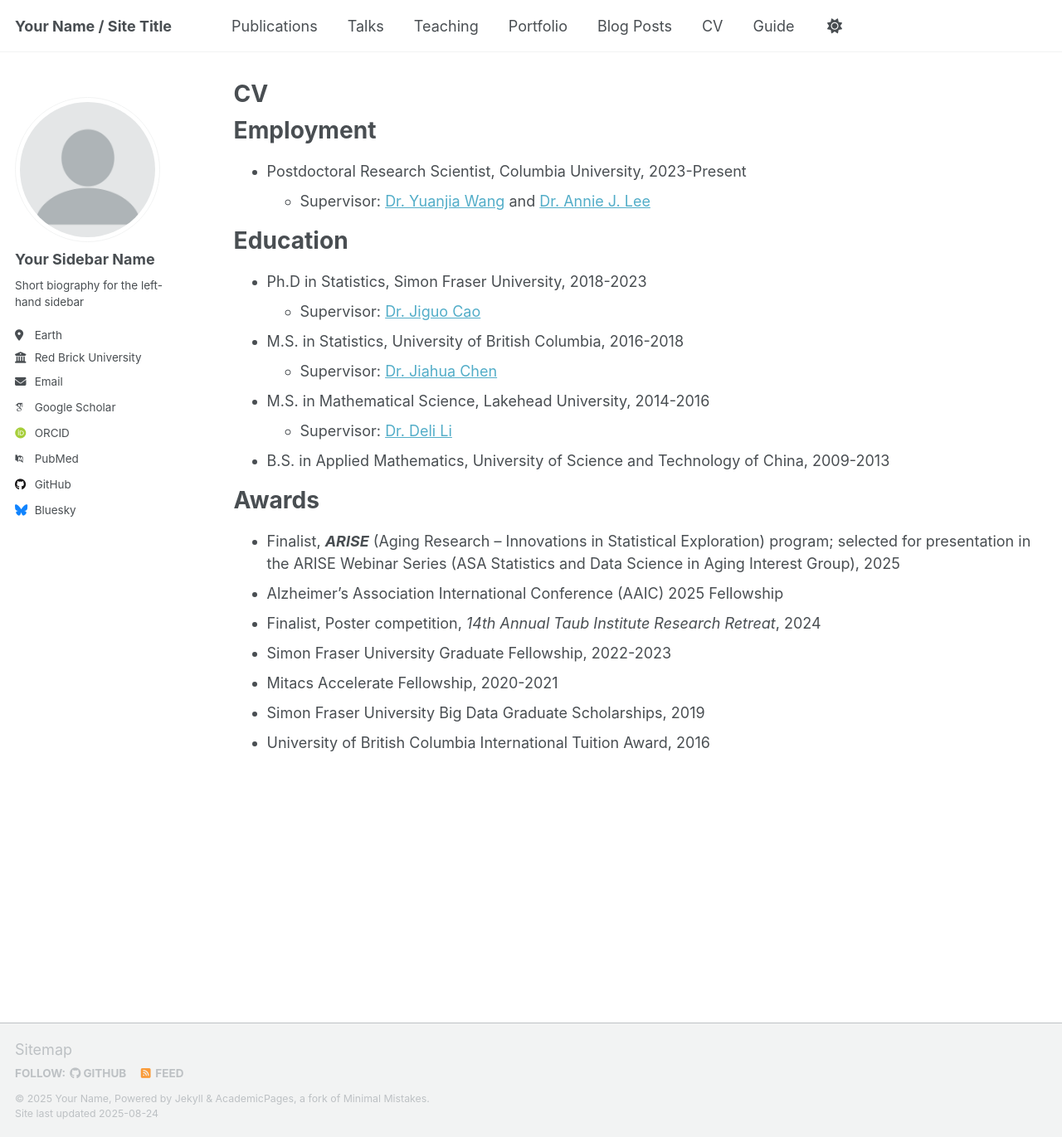
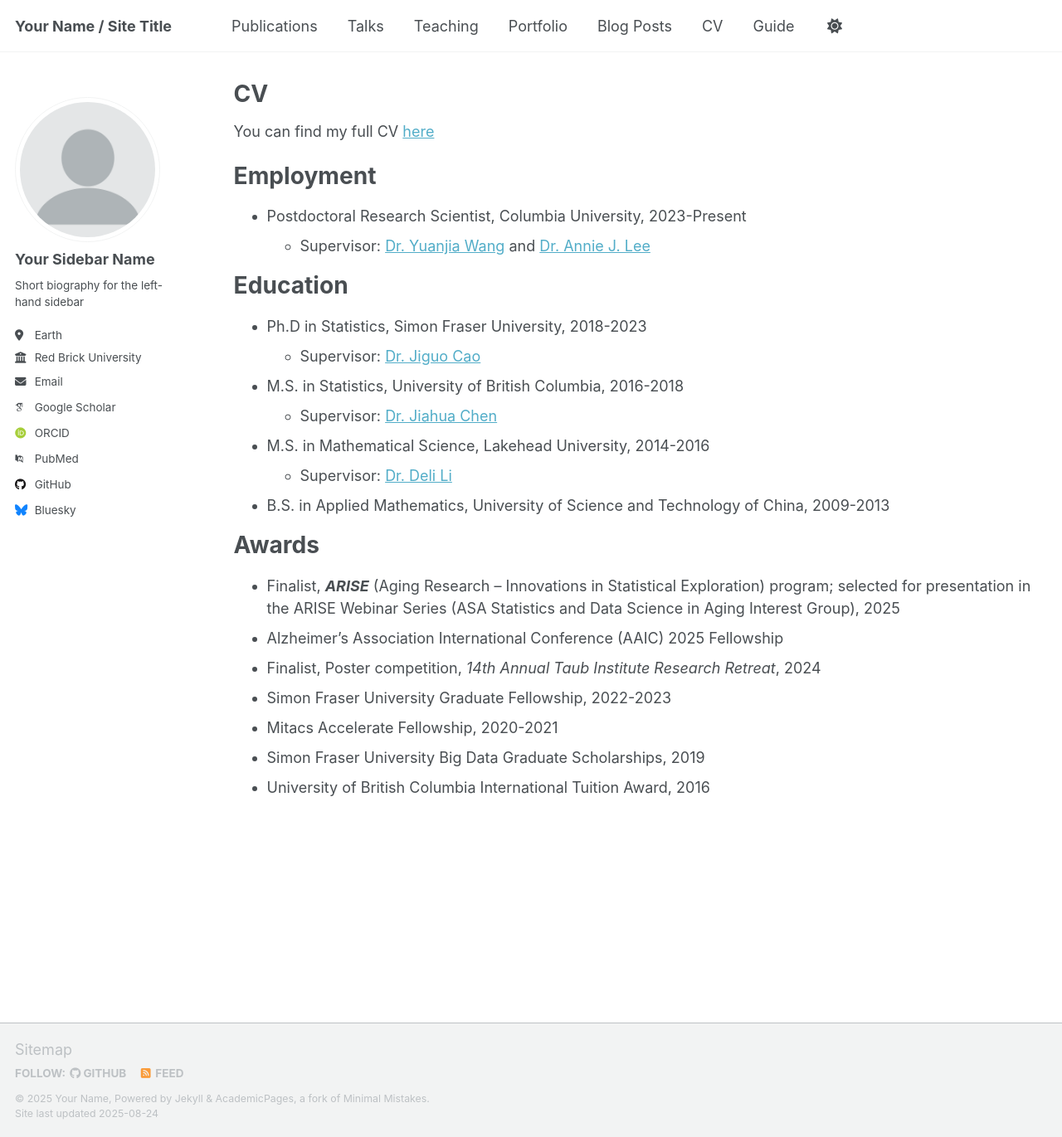
Before and after one commit to BoyiHu673/BoyiHu673.github.io, a Jekyll site: the page built from _pages/cv.md, in a window 1280 px wide and 1371 px high. Shown: the whole window at 83% size. Built offline with Jekyll 4.4.1, drawn with Linux system fonts in a browser that asks for light colours; some web fonts are replaced; a script that is not in the unit is left out.

Commit message:
Update cv.md

```diff
--- a/_pages/cv.md
+++ b/_pages/cv.md
@@ -8,6 +8,8 @@ redirect_from:
 ---
 
 {% include base_path %}
+
+You can find my full CV [here](/files/Boyi_Hu_CV.pdf)
 
 Employment
 ======
```
